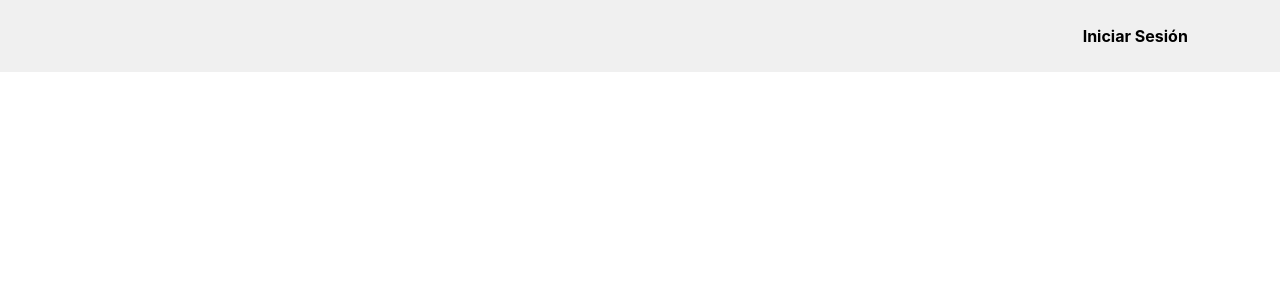
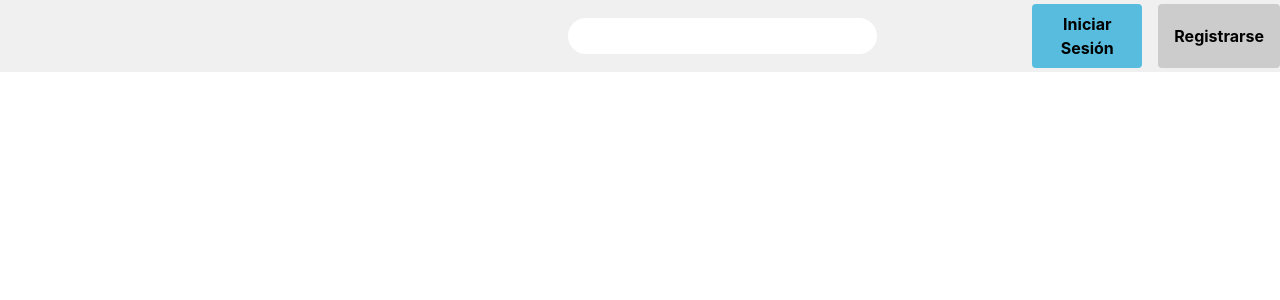
Before and after one commit to Santinorua/ProjectPedia, a React (Vite) app in the folder my-app/: page / in a window 1280 px wide. Shown: the top 300 px of the page. Built offline with nearby package versions, Linux system fonts and the light colour scheme.

Commit message:
botones terminados y comienzo de searchbar

```diff
--- /dev/null
+++ b/my-app/src/barraBusqueda.jsx
@@ -0,0 +1,8 @@
+
+function BarraBusqueda() {
+    return (
+        <input type="text" className="bg-[var(--white)] w-1/2 h-1/2 outline-none rounded-full"/>
+    )
+}
+
+export default BarraBusqueda;
--- a/my-app/src/barraSuperior.jsx
+++ b/my-app/src/barraSuperior.jsx
@@ -1,11 +1,14 @@
 import UserBarra from "./userBarra.jsx"
+import BarraBusqueda from "./barraBusqueda.jsx"
 
 function BarraSuperior(){
     return (
         <div class="w-full h-[9%] bg-[var(--lightGray)] flex items-center">
             <div class="w-1/3 h-full"></div>
-            <div class="w-1/2 h-full"></div>
-            <div class="h-full flex items-center gap-4">
+            <div class="w-1/2 h-full flex items-center justify-center">
+                <BarraBusqueda />
+            </div>
+            <div class="w-1/5 h-full flex items-center gap-4">
                 <UserBarra logueado={false} />
             </div>
         </div>
--- a/my-app/src/boton.jsx
+++ b/my-app/src/boton.jsx
@@ -1,6 +1,15 @@
+import React from "react";
+
 function Boton({texto, color, onClick}) {
+
+    const style = color ? { "--boton-color": color } : undefined;
+
     return (
-        <button className={`bg-[${color}] hover:bg-[${color}] text-b font-bold py-2 px-4 rounded`} onClick={onClick}>
+        <button
+            style={style}
+            className="boton text-b font-bold py-2 px-4 rounded cursor-pointer select-none"
+            onClick={onClick}
+        >
             {texto}
         </button>
     )
--- a/my-app/src/index.css
+++ b/my-app/src/index.css
@@ -18,4 +18,14 @@ html, body {
     --white: #ffffff;
     --lightGray: #f0f0f0;
     --lightBlue: #57bcdd;
+    --gray: #cccccc;
 }
+
+.boton {
+    background-color: var(--boton-color, transparent);
+    transition: background-color 0.2s ease;
+}
+
+.boton:hover {
+    background-color: color-mix(in srgb, var(--boton-color, transparent) 85%, black);
+}
--- a/my-app/src/userBarra.jsx
+++ b/my-app/src/userBarra.jsx
@@ -5,8 +5,10 @@ function UserBarra(logueado){
 
     } else {
         return (
-            <Boton texto="Iniciar Sesión" color="var(--lightBlue)" onClick={() => console.log("Iniciar Sesión")} />
-            // <Boton texto="Registrarse" color="var(--lightGray)" onClick={() => console.log("Registrarse")} />
+            <div class="flex gap-4">
+                <Boton texto="Iniciar Sesión" color="var(--lightBlue)" onClick={() => console.log("Iniciar Sesión")} />
+                <Boton texto="Registrarse" color="var(--gray)" onClick={() => console.log("Registrarse")} />
+            </div>
         )
     }
 }
```
